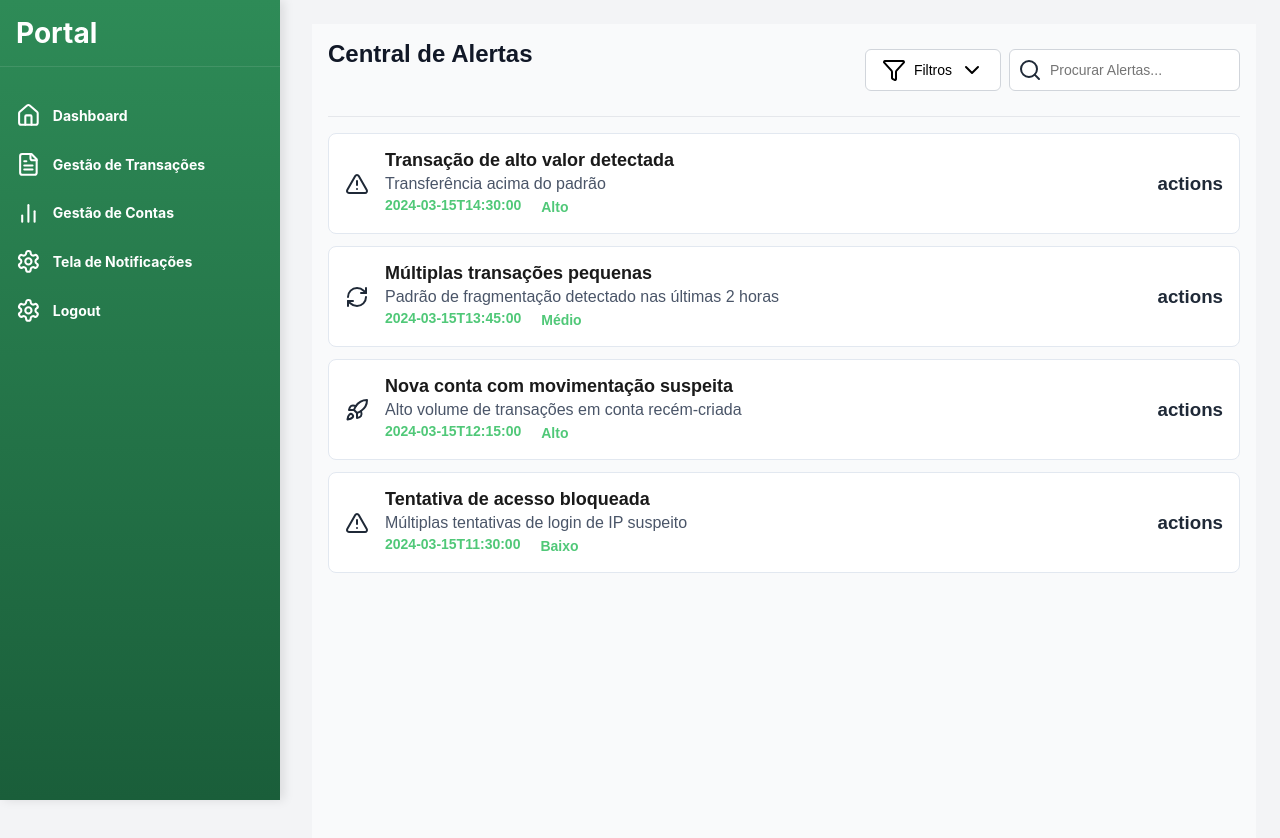
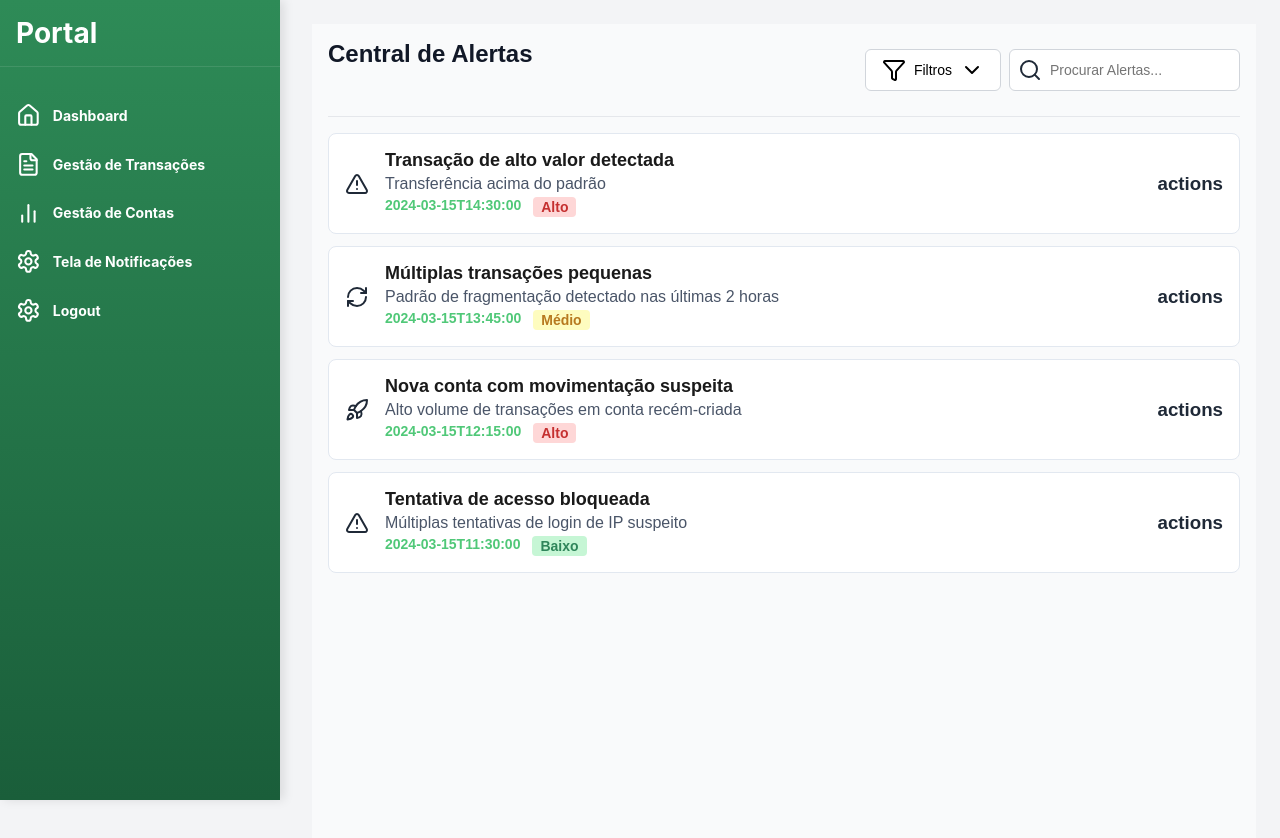
Before and after one commit to RusthenRonald2006/Portal-de-analise-em-anomalias-transacionais, a React (Create React App) app in the folder detec-anomalias/: page /notificacoes in a window 1280 px wide. Shown: the top 838 px of the page. Built offline with nearby package versions, Linux system fonts and the light colour scheme; the HTML template or start-up script is replaced by a standard one.

Commit message:
adicionando classes

```diff
--- a/detec-anomalias/src/components/Pages/Notificacoes.js
+++ b/detec-anomalias/src/components/Pages/Notificacoes.js
@@ -72,11 +72,11 @@ function Notificacoes(){
     const getSeverityColor = (severity)=>{
         switch (severity){
             case 'baixo':
-                return 'bg-green text-green'
+                return styles.severity_color_green
             case 'medio':
-                return 'bg-yellow text-yellow'
+                return styles.severity_color_yellow
             case 'alto':
-                return 'bg-red text-red'
+                return styles.severity_color_red
         }
     }
 
--- a/detec-anomalias/src/components/Pages/Notificacoes.module.css
+++ b/detec-anomalias/src/components/Pages/Notificacoes.module.css
@@ -156,7 +156,18 @@ z-index: 10;
     font-weight: bold;
     text-transform: capitalize;
 }
-
+.severity_color_green{
+    background-color: #c6f6d5;
+    color: #2f855a;
+}
+.severity_color_yellow{
+    background-color: #fefcbf;
+    color: #b7791f;
+}
+.severity_color_red{
+    background-color: #fed7d7;
+    color: #c53030;
+}
 @media (max-width:1024px){
     .mobile_menu_button{
         display: block;
```
